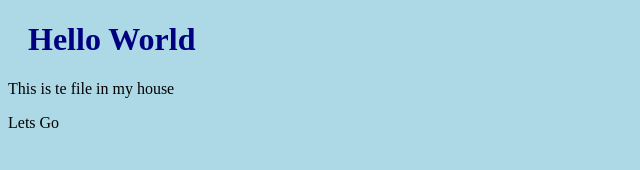
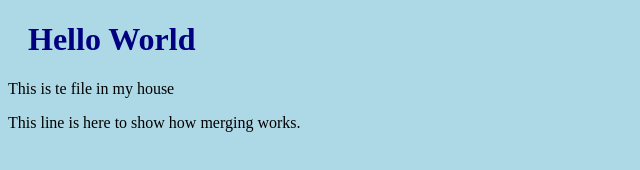
Before and after one commit to Meegod/Hello-world, a plain HTML site: page index.html in a window 1280 px wide. Shown: the whole page, without its empty margins (0-640 px from the left). Drawn offline with Linux system fonts and the light colour scheme.

Commit message:
updated index.html with emergency fix

```diff
--- a/index.html
+++ b/index.html
@@ -9,6 +9,6 @@
 
 <h1>Hello World</h1>
 <p>This is te file in my house</p>
-<p>Lets Go</p>
+<p>This line is here to show how merging works.</p>
 </body>
 </html>
```
